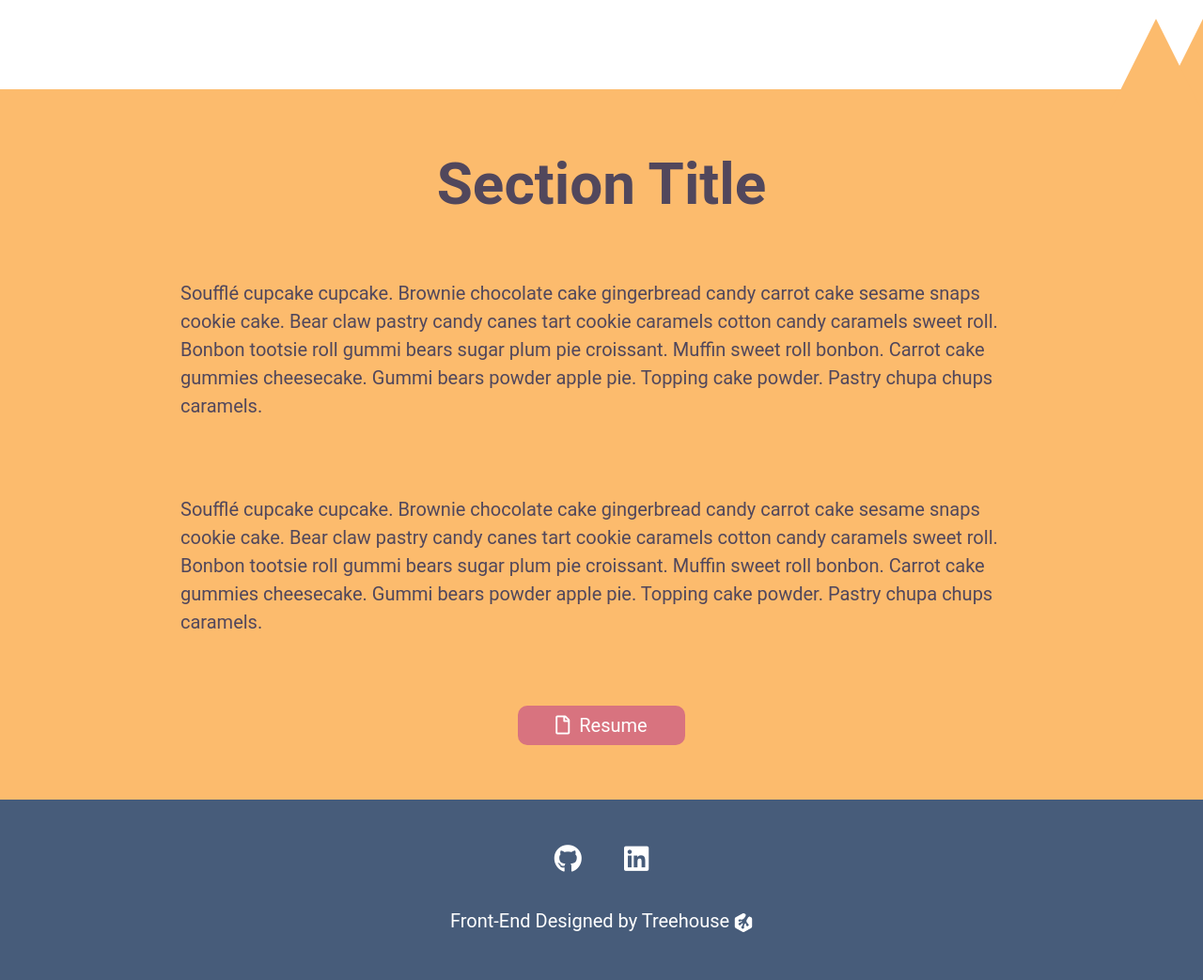
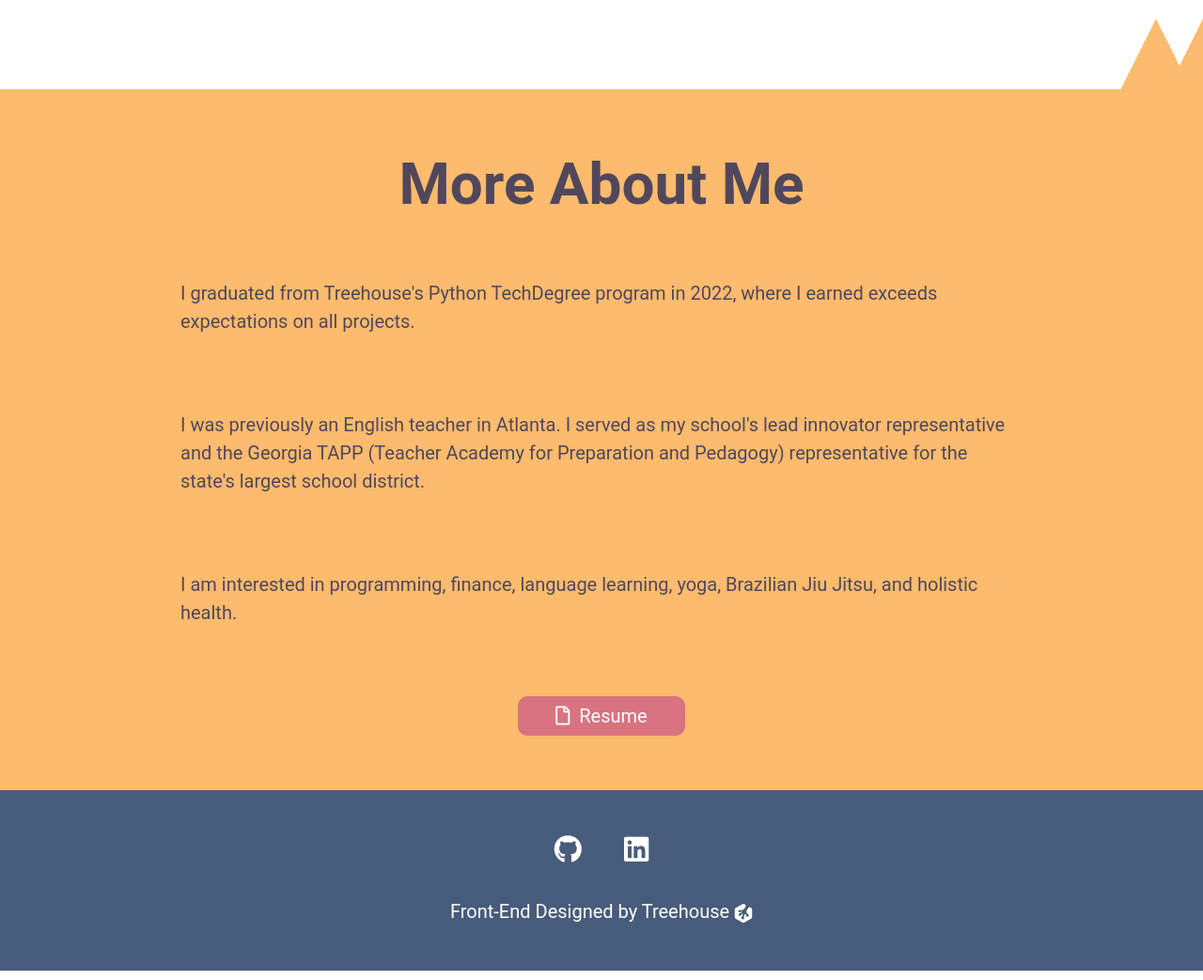
Before and after one commit to asherorr/portfolio_with_sqlalchemy, a Flask app: page /about in a window 1280 px wide; the page is wider, and only the part inside the window is pictured. Shown: the part 713-1756 px from the top of that part at 94% size. Run offline with Flask 2, Linux system fonts and the light colour scheme.

Commit message:
This commit will update copy on the index, skills, and about html files.

```diff
--- a/templates/about.html
+++ b/templates/about.html
@@ -2,8 +2,8 @@
 
 {% block content %}
         <section class="header">
-            <h1>Your Name</h1>
-            <p>Your current goal. (Job, freelance, etc)</p>
+            <h1>Asher Orr</h1>
+            <p>Seeking work in Python Development</p>
             <!--I would suggest choosing a different picture here.-->
             <!--Like maybe a hobby photo-->
             <img src="https://cdn.pixabay.com/photo/2020/09/04/12/32/kayak-5543935_1280.jpg" alt="Headshot of myself">
@@ -11,28 +11,18 @@
         <section id="about-page">
             <div id="triangle7"></div>
             <div id="triangle8"></div>
-            <h2>Section Title</h2>
+            <h2>More About Me</h2>
             <p>
-                Soufflé cupcake cupcake.
-                Brownie chocolate cake gingerbread candy carrot cake sesame snaps cookie cake.
-                Bear claw pastry candy canes tart cookie caramels cotton candy caramels sweet roll.
-                Bonbon tootsie roll gummi bears sugar plum pie croissant.
-                Muffin sweet roll bonbon.
-                Carrot cake gummies cheesecake.
-                Gummi bears powder apple pie.
-                Topping cake powder.
-                Pastry chupa chups caramels.
+                I graduated from Treehouse's Python TechDegree program in 2022, where I earned exceeds expectations
+                on all projects.
             </p>
             <p>
-                Soufflé cupcake cupcake.
-                Brownie chocolate cake gingerbread candy carrot cake sesame snaps cookie cake.
-                Bear claw pastry candy canes tart cookie caramels cotton candy caramels sweet roll.
-                Bonbon tootsie roll gummi bears sugar plum pie croissant.
-                Muffin sweet roll bonbon.
-                Carrot cake gummies cheesecake.
-                Gummi bears powder apple pie.
-                Topping cake powder.
-                Pastry chupa chups caramels.
+                I was previously an English teacher in Atlanta.
+                I served as my school's lead innovator representative and the Georgia TAPP (Teacher Academy for Preparation and Pedagogy)
+                representative for the state's largest school district.
+            </p>
+            <p>
+                I am interested in programming, finance, language learning, yoga, Brazilian Jiu Jitsu, and holistic health.
             </p>
             <a href="#"><i class="far fa-file"></i>Resume</a>
         </section>
--- a/templates/skills.html
+++ b/templates/skills.html
@@ -9,6 +9,7 @@
                 <li>Python</li>
                 <li>Flask</li>
                 <li>SQLAlchemy</li>
+                <li>Object-Oriented Programming</li>
                 <li>GitHub</li>
                 <li>Visual Studio Code</li>
             </ul>
```
Also changed, not shown: templates/index.html (+6 -6 lines).
